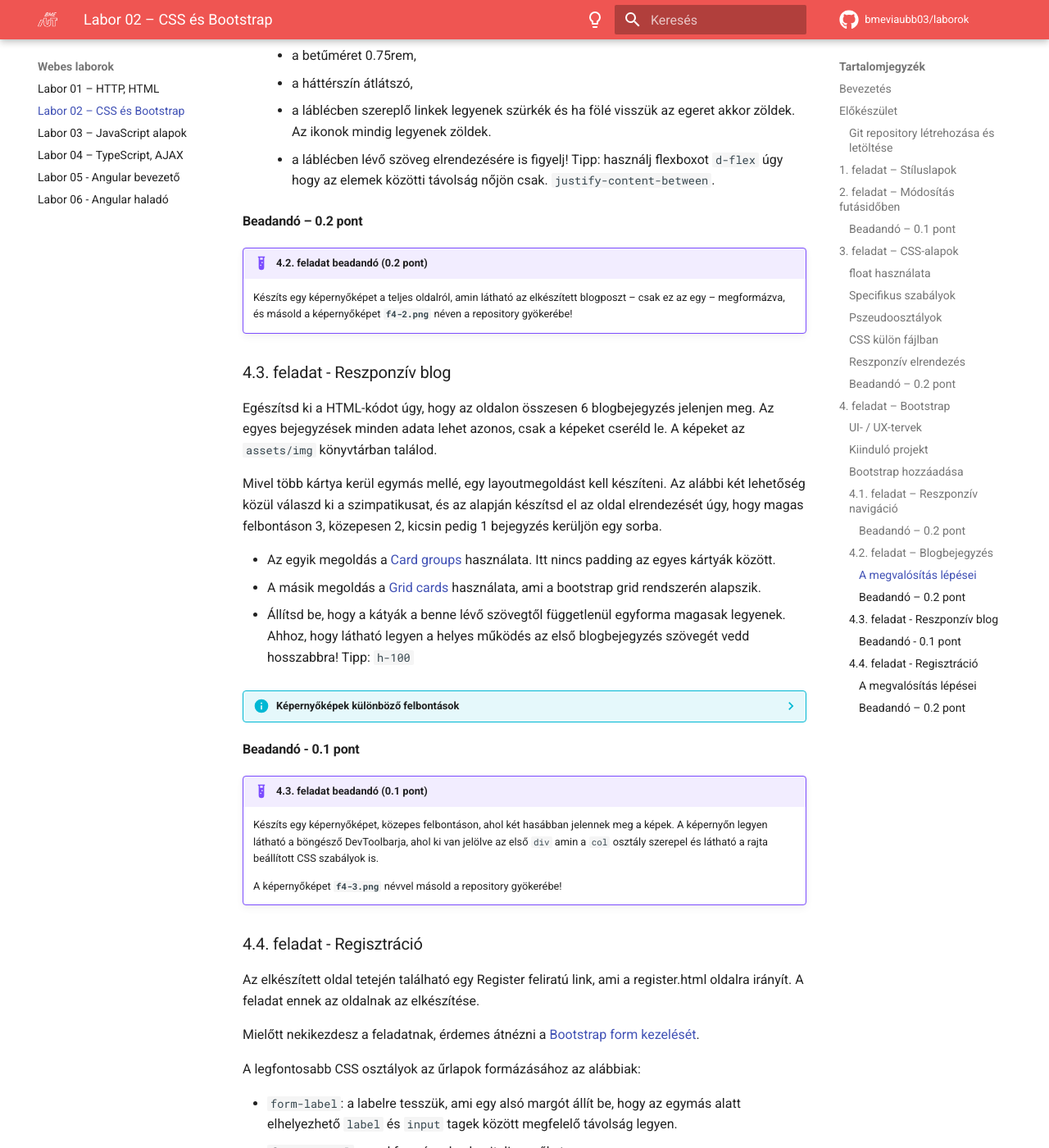
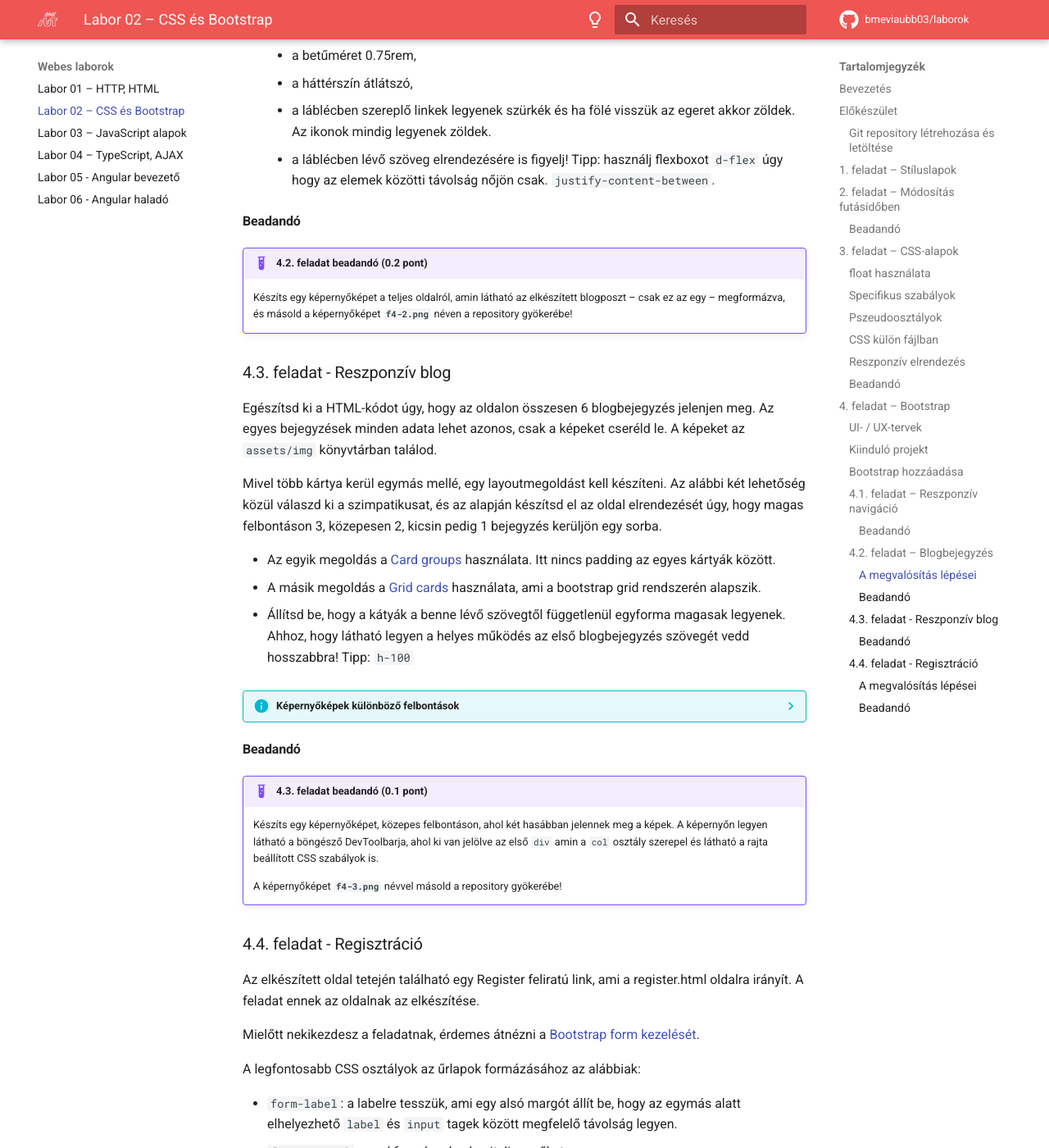
Before and after one commit to BMEVIAUBB03/laborok, an MkDocs documentation site: the page built from docs/laborok/web/02-css/index.md, in a window 1280 px wide and 1400 px high, scrolled down 20740 px. Shown: the whole window at 82% size. Built offline with MkDocs 1.6.1 and Material for MkDocs 9.7.7, drawn with Linux system fonts in a browser that asks for light colours; comment, search, counter and statistics services are not loaded; some of the changed text lies outside the part shown.

Commit message:
👥 Removed duplicated points

```diff
--- a/docs/laborok/web/02-css/index.md
+++ b/docs/laborok/web/02-css/index.md
@@ -138,7 +138,7 @@ Lehetőség van esetenként több szabály aggregált megadására is ún. short
 * Figyeljük meg a fenti képernyőn, hogy az új szabállyal nem egy cellára állítottuk be a padding-ot hanem minden cellára.
 * Az új szabály alatt egyébként látható a user agent styleheet-ből érvényre jutott szabályok is, illetve ez alatt az örökölt szabályok is.
 
-### Beadandó – 0.1 pont
+### Beadandó
 
 !!! example "2. feladat beadandó (0.1 pont)"
     * Hozz létre egy új szabályt a `table`-re ahol beállítod az alábbi szabályt
@@ -293,7 +293,7 @@ A fenti szabály 768 és 991 pixel közötti szélességű viewporton jelenik me
 
 Próbáljuk ki, mi történik, hogyha a két szabály sorrendjét felcseréljük!
 
-### Beadandó – 0.2 pont
+### Beadandó
 
 !!! example "3. feladat beadandó (0.2 pont)"
     * Commitolja a módosított HTML-fájlt és a létrehozott CSS-fájlt a repositoryba!
@@ -531,7 +531,7 @@ Alapvetően két irányba indulhatunk el
     * Állítsuk be, hogy a `form` alsó margóra 0 legyen. Tipp: `mb-0`.
     * *Részletek [Kereső form](https://getbootstrap.com/docs/5.2/components/navbar/#forms).*
 
-#### Beadandó – 0.2 pont
+#### Beadandó
 
 !!! example "4.1. feladat beadandó (0.2 pont)"
     Készítsd el a fent ismertetett navigációs sávot Bootstrap segítségével. Ügyelj a reszpozív megjelenítésre.
@@ -602,7 +602,7 @@ A fenti kártyatemplate alapján ki kell egészíteni az előre elkészített k
     * a láblécben szereplő linkek legyenek szürkék és ha fölé visszük az egeret akkor zöldek. Az ikonok mindig legyenek zöldek.
     * a láblécben lévő szöveg elrendezésére is figyelj! Tipp: használj flexboxot `d-flex` úgy hogy az elemek közötti távolság nőjön csak. `justify-content-between`.
 
-#### Beadandó – 0.2 pont
+#### Beadandó
 
 !!! example "4.2. feladat beadandó (0.2 pont)"
     Készíts egy képernyőképet a teljes oldalról, amin látható az elkészített blogposzt – csak ez az egy – megformázva, és másold a képernyőképet **`f4-2.png`** néven a repository gyökerébe!
@@ -634,7 +634,7 @@ Mivel több kártya kerül egymás mellé, egy layoutmegoldást kell készíteni
     <figcaption>Kicsi képernyőméret</figcaption>
     </figure>
 
-#### Beadandó - 0.1 pont
+#### Beadandó
 
 !!! example "4.3. feladat beadandó (0.1 pont)"
     Készíts egy képernyőképet, közepes felbontáson, ahol két hasábban jelennek meg a képek. A képernyőn legyen látható a böngésző DevToolbarja, ahol ki van jelölve az első `div` amin a `col` osztály szerepel és látható a rajta beállított CSS szabályok is.
@@ -695,7 +695,7 @@ A legfontosabb CSS osztályok az űrlapok formázásához az alábbiak:
   <figcaption>Regisztrációs űrlap mobilnézetben</figcaption>
 </figure>
 
-#### Beadandó – 0.2 pont
+#### Beadandó
 
 !!! example "4.4. feladat beadandó (0.2 pont)"
     Az elkészített űrlapot töltsd ki, és a *Address* mezőbe a **Neptun-kódodat** írd be, majd kattints a *Sign in* gombra. Ekkor az URL-ben láthatóak lesznek a formban megadott adatok is. Erről készíts egy képernyőképet, amit **`f4-5.png`** néven másolj be a repository gyökerébe.
```
